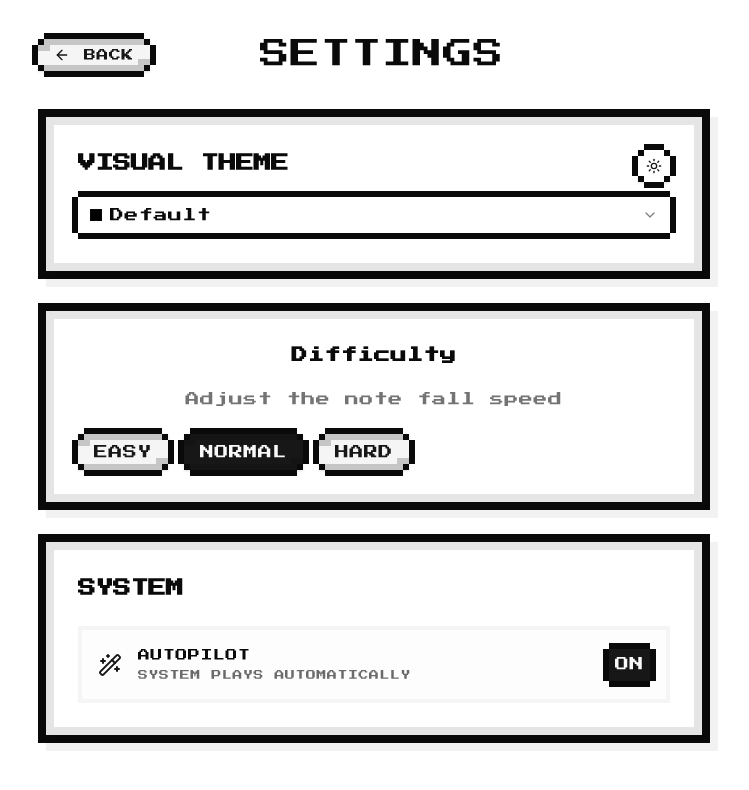
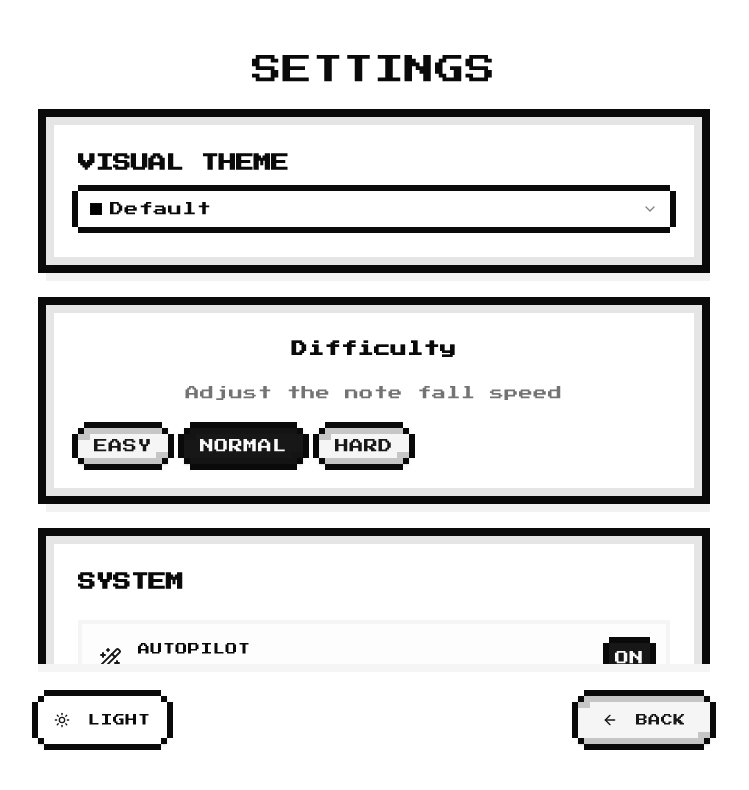
Before and after one commit to hongy20/midi-jam, a Next.js app: page /options in a window 1280 px wide. Shown: the top 790 px of the page, without its empty margins (266-1015 px from the left). Built offline with nearby package versions, Linux system fonts and the light colour scheme.

Commit message:
Relocate Settings navigation and theme toggle to footer

```diff
--- a/src/app/options/components/options-page.view.tsx
+++ b/src/app/options/components/options-page.view.tsx
@@ -39,44 +39,22 @@ export function OptionsPageView({
   onBack,
 }: OptionsPageViewProps) {
   return (
-    <main className="h-dvh w-screen flex flex-col items-center justify-start p-4 md:p-8 bg-background overflow-y-auto no-scrollbar gap-8">
+    <main className="h-dvh w-screen flex flex-col items-center justify-start p-4 md:p-8 bg-background overflow-hidden">
       {/* Header */}
-      <div className="w-full max-w-2xl flex items-center justify-between shrink-0">
-        <Button
-          variant="secondary"
-          onClick={onBack}
-          size="sm"
-          font="retro"
-          className="px-4"
-        >
-          <ArrowLeft className="size-4 mr-2" />
-          BACK
-        </Button>
-        <h1 className="retro text-2xl md:text-3xl tracking-tighter uppercase">
+      <div className="w-full max-w-2xl flex items-center justify-center shrink-0 py-4">
+        <h1 className="retro text-2xl md:text-3xl tracking-tighter uppercase text-center">
           Settings
         </h1>
-        <div className="w-24" /> {/* Spacer */}
       </div>
 
-      <div className="w-full max-w-2xl flex flex-col gap-6 pb-12">
+      {/* Content Area */}
+      <div className="w-full max-w-2xl flex-1 flex flex-col gap-6 overflow-y-auto no-scrollbar pb-12">
         {/* Visual Theme Section */}
         <Card className="border-8 shadow-[8px_8px_0px_0px_rgba(0,0,0,0.05)]">
-          <CardHeader className="flex flex-row items-center justify-between pb-2">
+          <CardHeader className="pb-2">
             <CardTitle font="retro" className="text-lg uppercase">
               Visual Theme
             </CardTitle>
-            <Button
-              variant="outline"
-              size="sm"
-              onClick={() => setDarkMode(!isDarkMode)}
-              className="px-2"
-            >
-              {isDarkMode ? (
-                <Moon className="size-4 text-primary" />
-              ) : (
-                <Sun className="size-4 text-primary" />
-              )}
-            </Button>
           </CardHeader>
           <CardContent>
             <SelectThemeDropdown
@@ -126,6 +104,35 @@ export function OptionsPageView({
           </CardContent>
         </Card>
       </div>
+
+      {/* Footer Actions */}
+      <footer className="w-full max-w-2xl flex items-center justify-between py-6 shrink-0 border-t-8 border-muted mt-auto">
+        <Button
+          variant="outline"
+          size="sm"
+          onClick={() => setDarkMode(!isDarkMode)}
+          className="px-4 h-12"
+          font="retro"
+        >
+          {isDarkMode ? (
+            <Moon className="size-5 mr-3 text-primary" />
+          ) : (
+            <Sun className="size-5 mr-3 text-primary" />
+          )}
+          {isDarkMode ? "DARK" : "LIGHT"}
+        </Button>
+
+        <Button
+          variant="secondary"
+          onClick={onBack}
+          size="sm"
+          font="retro"
+          className="px-6 h-12"
+        >
+          <ArrowLeft className="size-5 mr-3" />
+          BACK
+        </Button>
+      </footer>
     </main>
   );
 }
```
